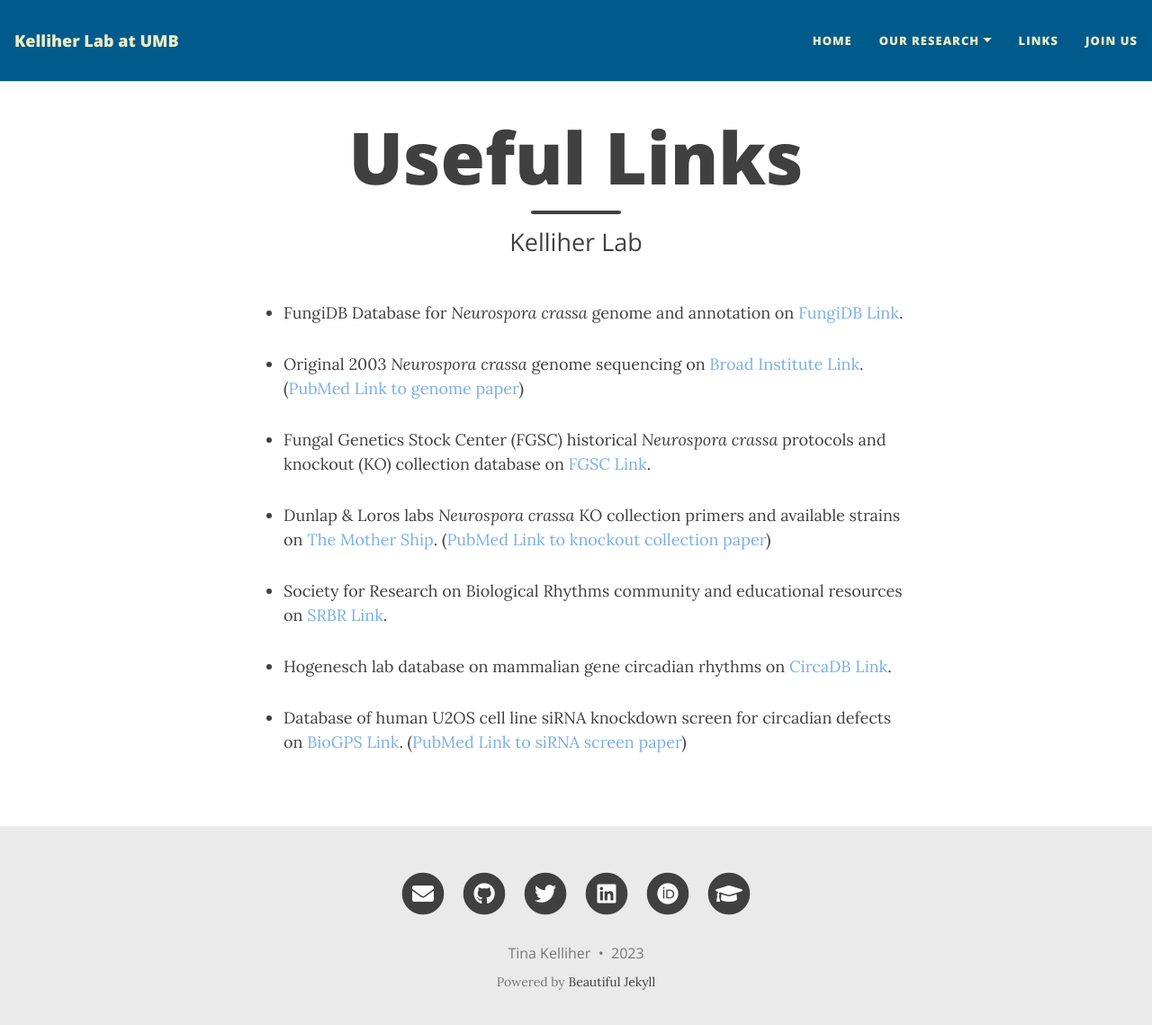
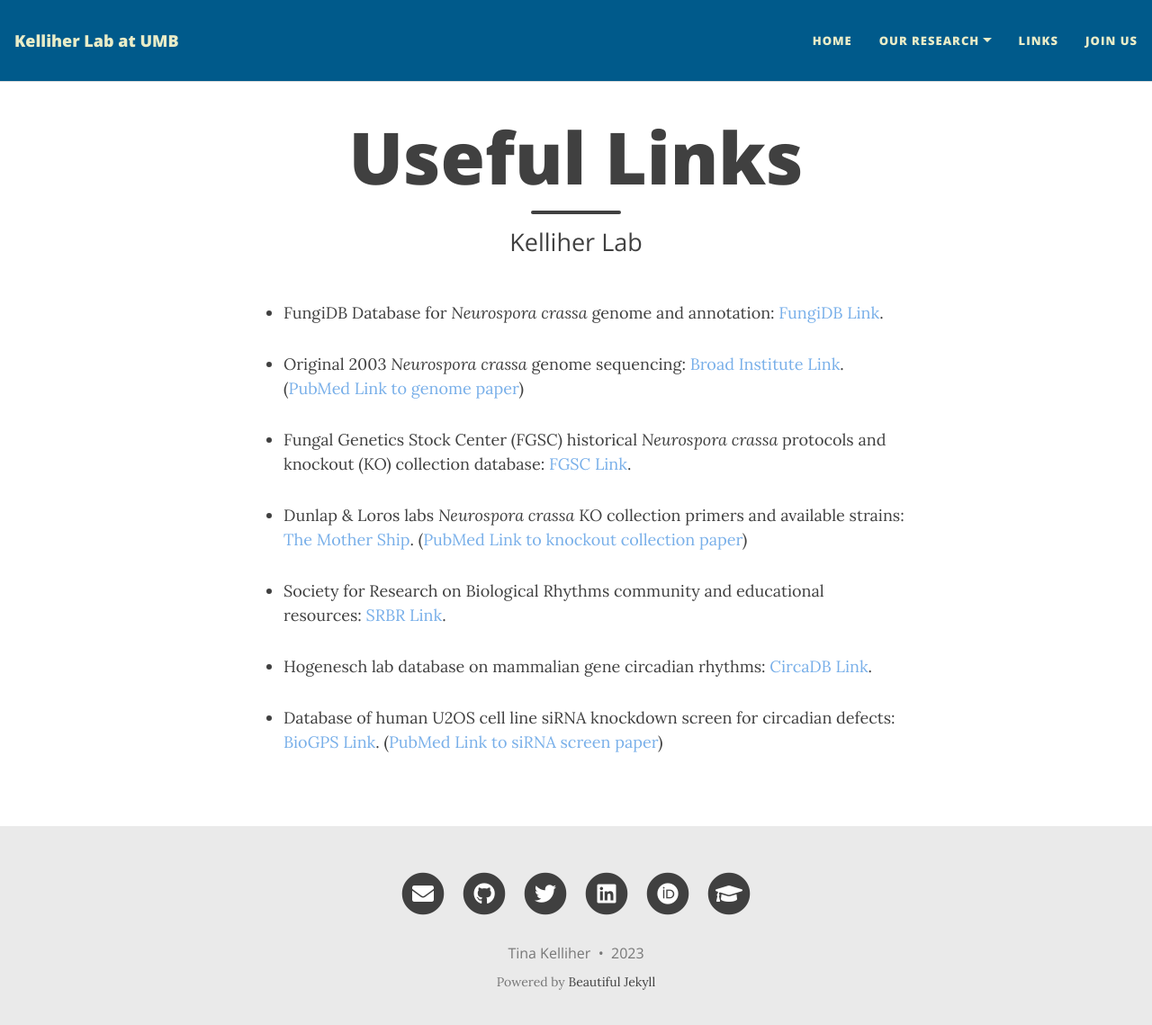
Before and after one commit to cmk35/cmk35.github.io, a Jekyll site: the page built from useful_links.md, in a window 1280 px wide and 1152 px high. Shown: the top 1139 px of the window at 90% size. Built offline with Jekyll 4.4.1, drawn with Linux system fonts in a browser that asks for light colours; nearby versions of some CDN libraries.

```diff
--- a/useful_links.md
+++ b/useful_links.md
@@ -4,23 +4,23 @@ title: Useful Links
 subtitle: Kelliher Lab
 ---
 
-- FungiDB Database for <em>Neurospora crassa</em> genome and annotation on <a href="https://fungidb.org/" target="_blank">FungiDB Link</a>.
+- FungiDB Database for <em>Neurospora crassa</em> genome and annotation: <a href="https://fungidb.org/" target="_blank">FungiDB Link</a>.
 <br />
 
-- Original 2003 <em>Neurospora crassa</em> genome sequencing on <a href="https://www.broadinstitute.org/fungal-genome-initiative/neurospora-crassa-genome-project" target="_blank">Broad Institute Link</a>. (<a href="https://pubmed.ncbi.nlm.nih.gov/12712197/" target="_blank">PubMed Link to genome paper</a>)
+- Original 2003 <em>Neurospora crassa</em> genome sequencing: <a href="https://www.broadinstitute.org/fungal-genome-initiative/neurospora-crassa-genome-project" target="_blank">Broad Institute Link</a>. (<a href="https://pubmed.ncbi.nlm.nih.gov/12712197/" target="_blank">PubMed Link to genome paper</a>)
 <br />
 
-- Fungal Genetics Stock Center (FGSC) historical <em>Neurospora crassa</em> protocols and knockout (KO) collection database on <a href="https://www.fgsc.net/Neurospora/neurospora.html" target="_blank">FGSC Link</a>.
+- Fungal Genetics Stock Center (FGSC) historical <em>Neurospora crassa</em> protocols and knockout (KO) collection database: <a href="https://www.fgsc.net/Neurospora/neurospora.html" target="_blank">FGSC Link</a>.
 <br />
 
-- Dunlap & Loros labs <em>Neurospora crassa</em> KO collection primers and available strains on <a href="https://geiselmed.dartmouth.edu/dunlaploros/genome/" target="_blank">The Mother Ship</a>. (<a href="https://pubmed.ncbi.nlm.nih.gov/16801547/" target="_blank">PubMed Link to knockout collection paper</a>)
+- Dunlap & Loros labs <em>Neurospora crassa</em> KO collection primers and available strains: <a href="https://geiselmed.dartmouth.edu/dunlaploros/genome/" target="_blank">The Mother Ship</a>. (<a href="https://pubmed.ncbi.nlm.nih.gov/16801547/" target="_blank">PubMed Link to knockout collection paper</a>)
 <br />
 
-- Society for Research on Biological Rhythms community and educational resources on <a href="https://srbr.org/" target="_blank">SRBR Link</a>.
+- Society for Research on Biological Rhythms community and educational resources: <a href="https://srbr.org/" target="_blank">SRBR Link</a>.
 <br />
 
-- Hogenesch lab database on mammalian gene circadian rhythms on <a href="http://circadb.hogeneschlab.org/" target="_blank">CircaDB Link</a>.
+- Hogenesch lab database on mammalian gene circadian rhythms: <a href="http://circadb.hogeneschlab.org/" target="_blank">CircaDB Link</a>.
 <br />
 
-- Database of human U2OS cell line siRNA knockdown screen for circadian defects on <a href="http://biogps.org/circadian" target="_blank">BioGPS Link</a>. (<a href="https://pubmed.ncbi.nlm.nih.gov/19765810/" target="_blank">PubMed Link to siRNA screen paper</a>)
+- Database of human U2OS cell line siRNA knockdown screen for circadian defects: <a href="http://biogps.org/circadian" target="_blank">BioGPS Link</a>. (<a href="https://pubmed.ncbi.nlm.nih.gov/19765810/" target="_blank">PubMed Link to siRNA screen paper</a>)
 <br />
```
